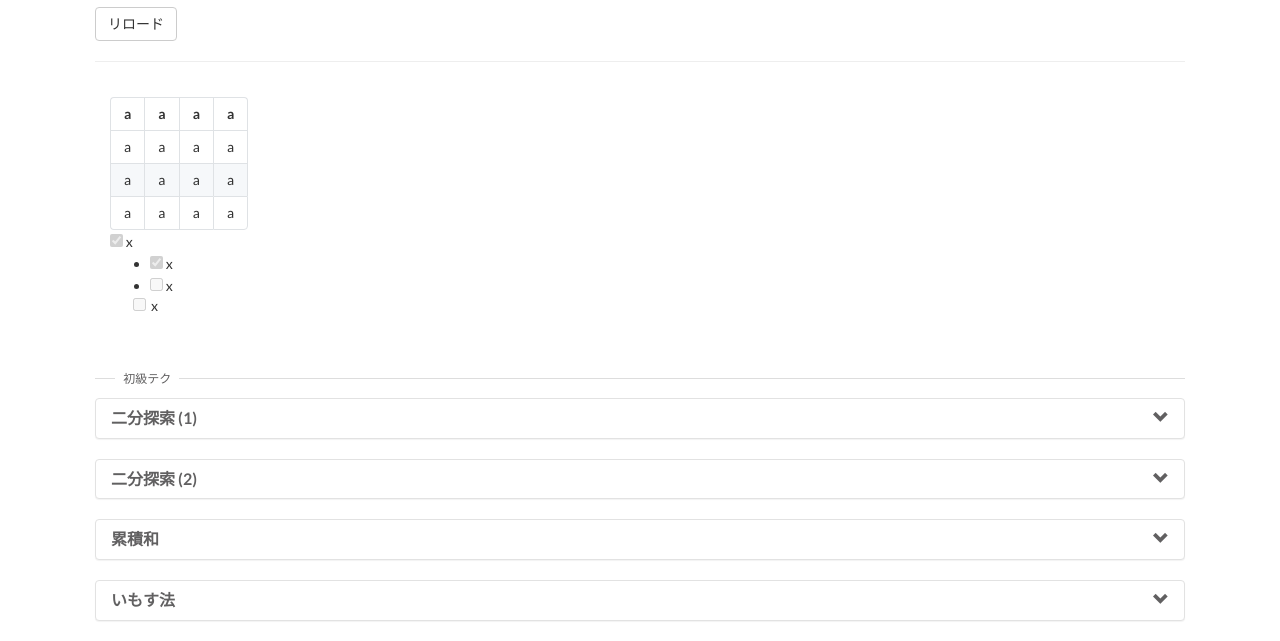
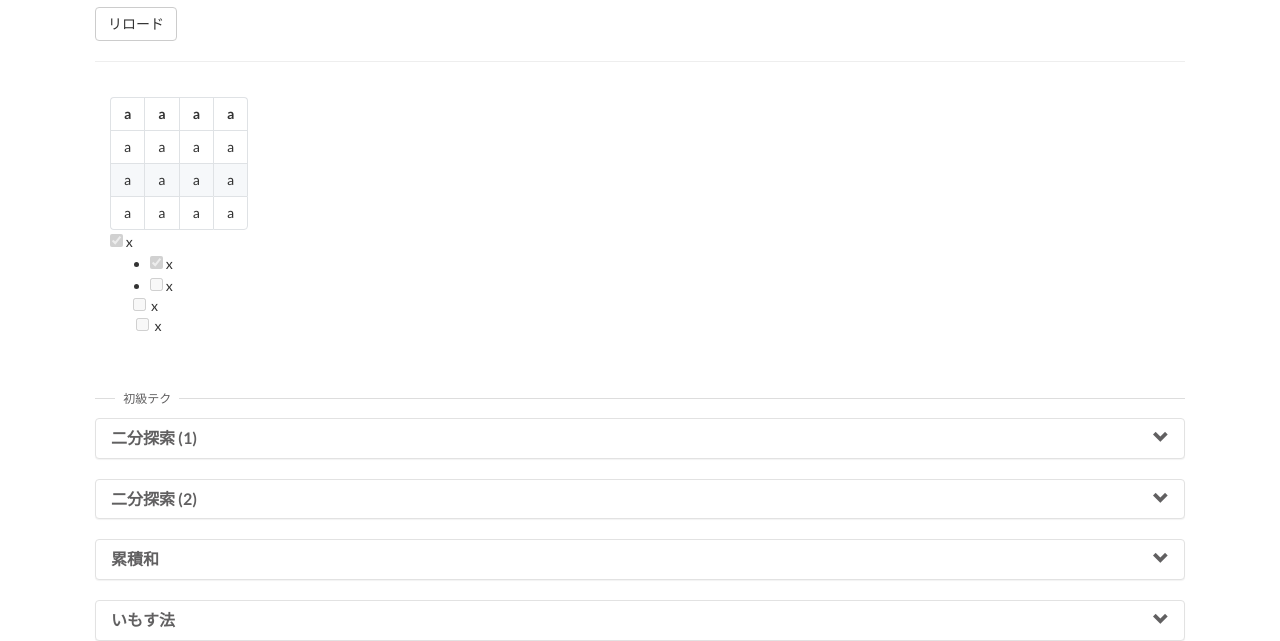
Before and after one commit to rsk0315/codedocs, a plain HTML site: page debug.html in a window 1280 px wide. Shown: the part 153-794 px from the top of the page. Drawn offline with nearby package versions, Linux system fonts and the light colour scheme.

Commit message:
Add an entry

```diff
--- a/debug.html
+++ b/debug.html
@@ -145,6 +145,9 @@
             <li style="list-style-type: none;">
               <input type="checkbox" style="margin: 0 .2em .25em -1.25em" disabled> x
             </li>
+            <li style="list-style-type: none;">
+              <input type="checkbox" style="margin: 0 .2em .25em -1em" disabled> x
+            </li>
           </ul>
         </div>
         <!-- /xxx -->
```
